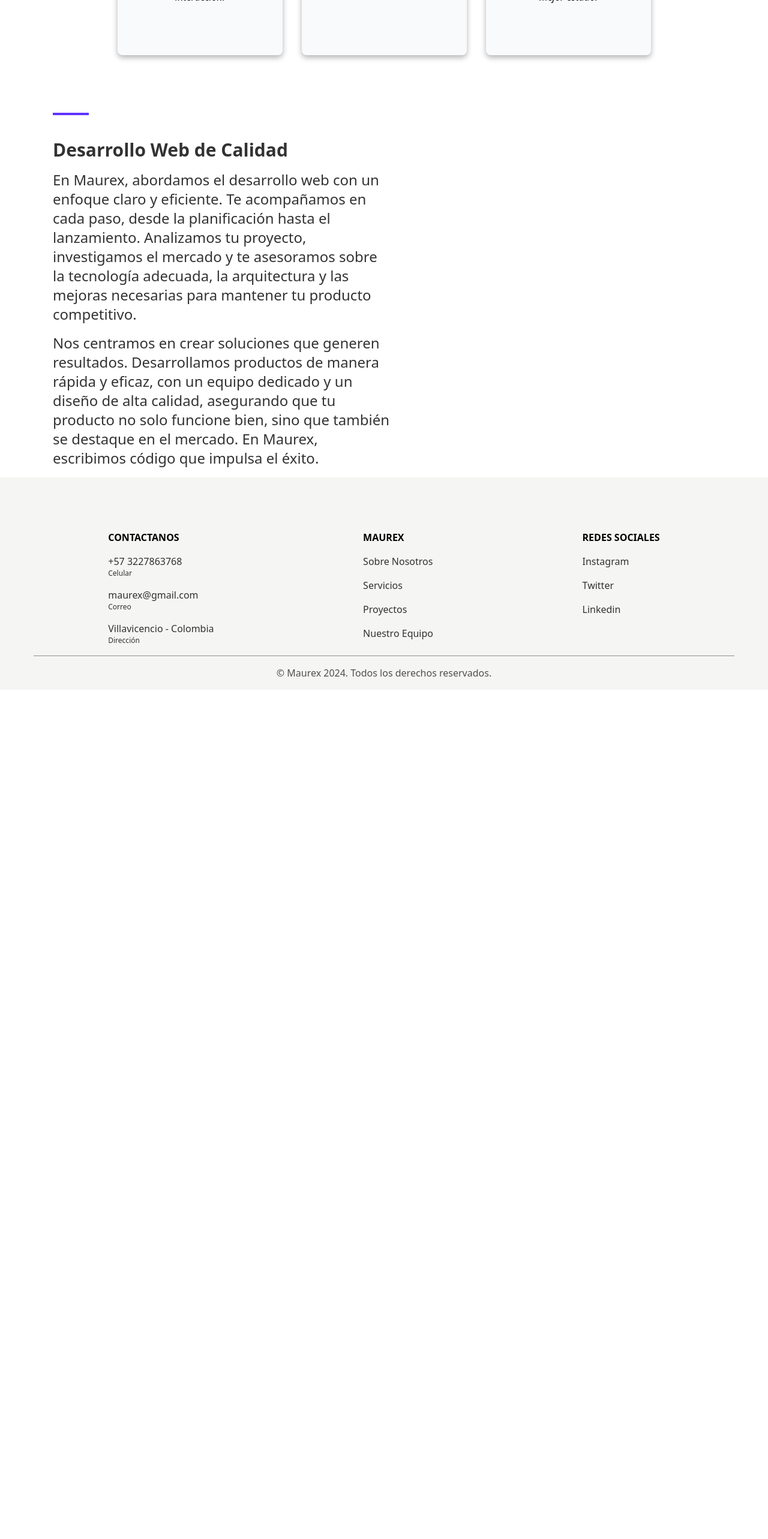
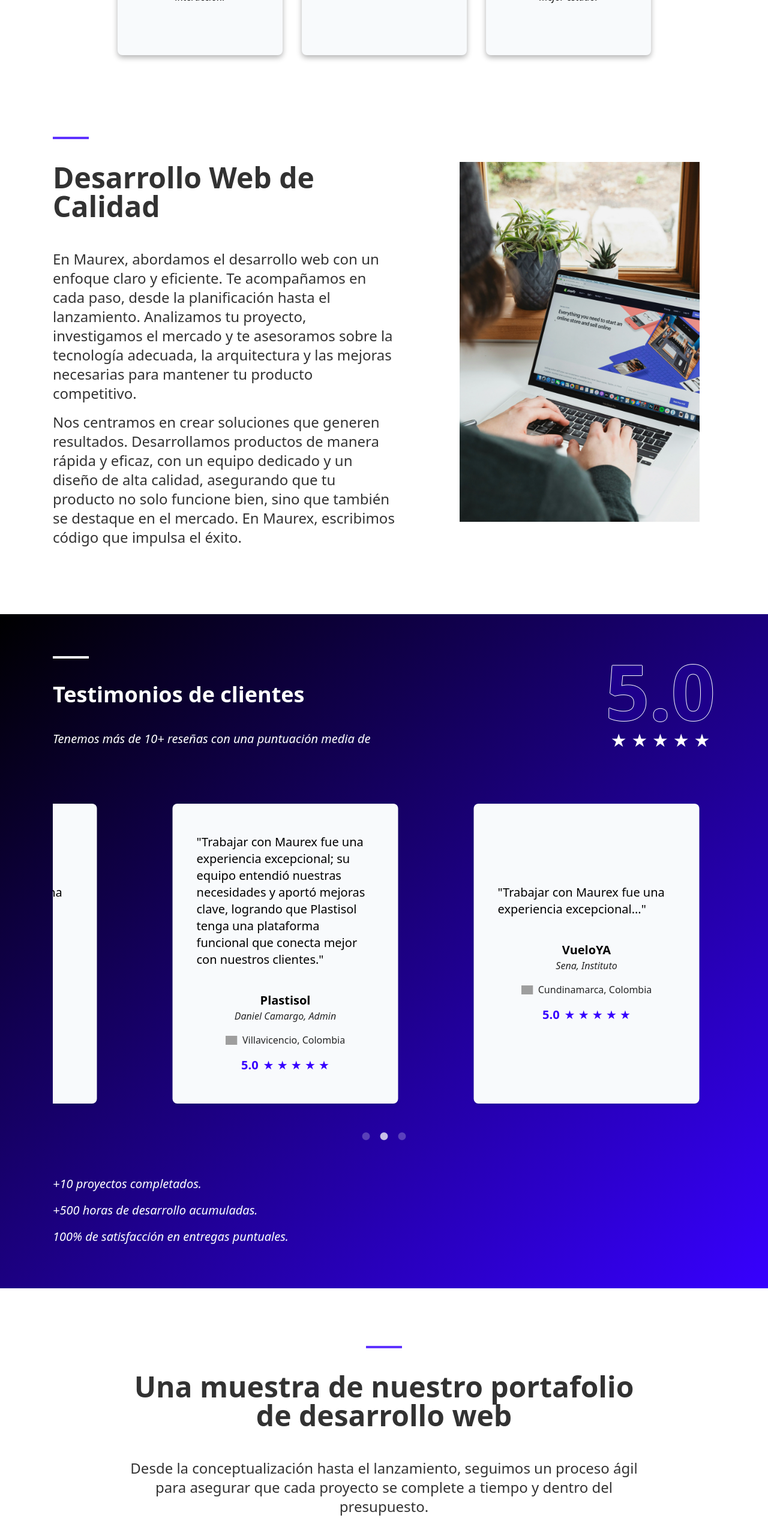
Before and after one commit to Soy-Mauricio/Maurex, a React (Vite) app: page /web-development in a window 1280 px wide. Shown: the part 1806-4372 px from the top of the page at 60% size. Before the commit the page ends 2956 px from the top, so only its background shows below. Built offline with nearby package versions, Linux system fonts and the light colour scheme; grey boxes are pictures that could not be loaded.

Commit message:
Creacion de vista Web 1.3

```diff
--- a/src/App.css
+++ b/src/App.css
@@ -32,7 +32,7 @@
     background-image: linear-gradient(140deg, #000000 0%, #3700ff 100%);
 }
 
-.text-with-icon::before {
+.icon::before {
     content: "";
     display: block;
     margin-bottom: 2.5rem;
@@ -40,3 +40,22 @@
     height: 4px;
     background-color: #3700ff;
 }
+
+.icon-two::before {
+    content: "";
+    display: block;
+    margin-bottom: 2.5rem;
+    width: 60px;
+    height: 4px;
+    background-color: #ffffff;
+}
+
+.icon-three::before {
+    content: "";
+    display: block;
+    margin: 0px auto 3.5rem;
+    margin-bottom: 2.5rem;
+    width: 60px;
+    height: 4px;
+    background-color: #3700ff;
+}
--- a/src/pages/Web.tsx
+++ b/src/pages/Web.tsx
@@ -1,6 +1,8 @@
 import React from 'react'
 import MainLayout from '../layouts/MainLayout';
 import ServicesWeb from '../components/webSections/ServicesWeb';
+import Reviews from '../components/ourWorkSections/Reviews';
+import Trajectory from '../components/ourWorkSections/Trajectory';
 
 const Web: React.FC = () => {
     return (
@@ -81,13 +83,13 @@ const Web: React.FC = () => {
             </div>
         </section>
 
-        <section className="auto mt-10">
-            <div className="h-[auto] p-4 max-w-[1200px] w-full mx-auto">
-                <div className="sm:mx-8">
-                    <div className="flex justify-start">
-                        <div className="w-[60%]">
-                            <h2 className="text-with-icon text-3xl opacity-80 font-bold">Desarrollo Web de Calidad</h2>
-                            <div className="mt-4 text-2xl opacity-80 sm:w-[85%]">
+        <section className="auto">
+            <div className="h-[auto] p-4 max-w-[1200px] w-full mx-auto  mt-20">
+                <div className="sm:mx-8 flex">
+                    <div className="flex justify-start w-[60%]">
+                        <div className="w-[90%]">
+                            <h2 className="icon text-5xl opacity-80 font-bold">Desarrollo Web de Calidad</h2>
+                            <div className="mt-12 text-2xl opacity-80 ">
                                 <p className="mb-4">En Maurex, abordamos el desarrollo web con un enfoque claro y eficiente. Te acompañamos en cada paso, desde la planificación hasta el lanzamiento. Analizamos tu proyecto, investigamos el mercado y te asesoramos sobre la tecnología adecuada, la arquitectura y las mejoras necesarias para mantener tu producto competitivo.
                                 </p>
                                 <p>
@@ -96,6 +98,75 @@ const Web: React.FC = () => {
                             </div>
                         </div>
                     </div>
+
+                    <div className="ml-10 w-[40%] flex items-center">
+                        <img className="object-cover h-[600px]" src="/public/assets/Img/web-design.webp" alt="" />
+                    </div>
+                </div>
+            </div>
+        </section>
+
+
+        <section className="h-auto mt-24 color-sections-dos">
+            {/* Contenido de Bienvenida */}
+            <div className="max-w-[1200px] w-full mx-auto h-auto flex items-center">
+                <div className="h-auto mb-4 w-full">
+                    <div className="mt-12 p-4 sm:mx-8 text-white flex flex-col sm:flex-row justify-between items-center">
+                        <div className="">
+                            <h2 className="icon-two text-4xl font-bold mb-10">Testimonios de clientes</h2>
+                            <span className="text-xl italic">Tenemos más de 10+ reseñas con una puntuación media de</span>
+                        </div>
+
+                        <div className="mt-8 sm:mt-0 flex flex-col  justify-around items-center">
+                            <div className="puntuacion sm:text-9xl text-7xl font-extrabold">5.0</div>
+                            <div className="text-3xl">★ ★ ★ ★ ★</div>
+                        </div>
+                    </div>
+
+                    <div className="p-4 sm:mx-8">
+                        <div className="flex justify-center mt-14 mb-12">
+                            <Reviews/>
+                        </div>
+
+                        <div className="mt-20 mb-10 text-xl italic text-white">
+                            <Trajectory
+                            projects='+10 proyectos completados.'
+                            hours='+500 horas de desarrollo acumuladas.'
+                            satisfaction='100% de satisfacción en entregas puntuales.'
+                            />
+                        </div>
+                    </div>
+                </div>
+            </div>
+        </section>
+
+        <section className="auto">
+            <div className="h-[auto] p-4 max-w-[1200px] w-full mx-auto mt-20">
+                <div className="sm:mx-8 flex flex-col justify-center">
+                    <div className="flex justify-center">
+                        <div className="w-[80%] flex flex-col">
+                            <h2 className="icon-three text-5xl opacity-80 font-bold text-center">Una muestra de nuestro portafolio de desarrollo web</h2>
+                            <div className="mt-12 text-2xl opacity-80">
+                                <p className="mb-4 text-center">
+                                Desde la conceptualización hasta el lanzamiento, seguimos un proceso ágil para asegurar que cada proyecto se complete a tiempo y dentro del presupuesto.
+                                </p>
+                            </div>
+                        </div>
+                    </div>
+
+                    <div className="flex flex-col">
+                        <div className="mt-[150px]">
+                            <h3 className="text-4xl font-semibold">Agencia de Vuelos</h3>
+                        </div>
+                        <div className="mt-10">
+                            <p className="text-2xl opacity-80">VueloYA es una innovadora aplicación diseñada para transformar la manera en que las personas buscan, reservan y gestionan sus vuelos. Con un enfoque en la simplicidad y la eficiencia, VueloYA se destaca en un mercado saturado por plataformas poco intuitivas, ofreciendo una experiencia de usuario clara y amigable.</p>
+                        </div>
+
+                        <div className="flex justify-center mt-10">
+                            <img src="/public/assets/Img/WebVueloYA.webp" alt="" />
+                        </div>
+                    </div>
+
                 </div>
             </div>
         </section>
```
Also changed, not shown: public/assets/Img/WebVueloYA.webp (added), public/assets/Img/web-design.webp (added).
